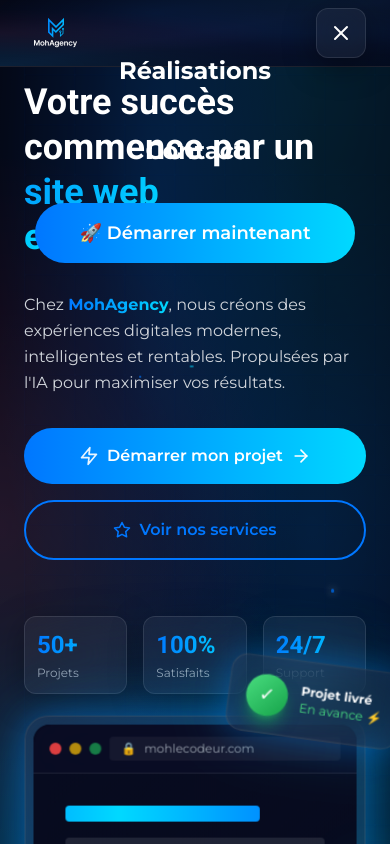
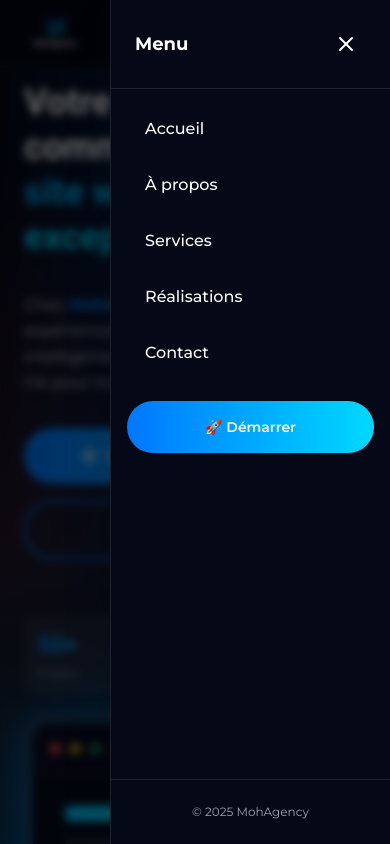
Before and after one commit to MohLeCodeur/Moh-Portfolio, a React (Vite) app: page / in a window 390 px wide. Both pictures are taken after a click on the button "Toggle menu". Shown: the top 844 px of the page. Built offline with nearby package versions, Linux system fonts and the light colour scheme.

Commit message:
perf: optimisation drastique des animations et scroll

```diff
--- a/src/components/Header.jsx
+++ b/src/components/Header.jsx
@@ -35,20 +35,17 @@
   ]
 
   return (
-    <motion.header
-      initial={{ y: -100 }}
-      animate={{ y: 0 }}
-      transition={{ duration: 0.5 }}
+    <>
+    <header
       className={`fixed top-0 left-0 right-0 z-50 transition-all duration-300 ${
         isScrolled ? 'bg-darker/98 shadow-2xl' : 'bg-darker/95'
       } backdrop-blur-xl border-b border-white/10 py-2`}
     >
       <div className="container mx-auto px-6 flex items-center justify-between">
         {/* Logo */}
-        <motion.a
+        <a
           href="#accueil"
-          whileHover={{ scale: 1.05 }}
-          className="flex items-center -my-2 z-50"
+          className="flex items-center -my-2 z-50 hover:opacity-90 transition-opacity"
           onClick={() => setIsMobileMenuOpen(false)}
         >
           <img
@@ -56,95 +53,111 @@
             alt="MohAgency Logo"
             className="h-16 md:h-24 w-auto object-contain"
           />
-        </motion.a>
+        </a>
 
         {/* Desktop Menu */}
         <nav className="hidden md:flex items-center space-x-8">
           {menuItems.map((item, index) => (
-            <motion.a
+            <a
               key={index}
               href={item.href}
-              whileHover={{ scale: 1.1, y: -2 }}
               className="font-medium text-white hover:text-gradient-static transition-all relative group"
             >
               {item.name}
               <span className="absolute -bottom-1 left-0 w-0 h-0.5 bg-gradient-to-r from-primary to-secondary group-hover:w-full transition-all duration-300"></span>
-            </motion.a>
+            </a>
           ))}
         </nav>
 
         {/* CTA Button */}
-        <motion.a
+        <a
           href="#contact"
-          whileHover={{ scale: 1.08, y: -2 }}
-          whileTap={{ scale: 0.95 }}
-          className="hidden md:block btn-primary"
+          className="hidden md:block btn-primary hover:scale-105 transition-transform"
         >
           🚀 Démarrer maintenant
-        </motion.a>
+        </a>
 
         {/* Mobile Menu Button */}
-        <motion.button
+        <button
           onClick={() => setIsMobileMenuOpen(!isMobileMenuOpen)}
-          whileTap={{ scale: 0.9 }}
-          className="md:hidden text-white glass p-3 rounded-xl z-50 relative hover:bg-primary/20 transition-colors"
+          className="md:hidden text-white glass p-3 rounded-xl z-[60] relative hover:bg-primary/20 transition-all active:scale-90"
+          aria-label="Toggle menu"
         >
           {isMobileMenuOpen ? <X size={24} /> : <Menu size={24} />}
-        </motion.button>
+        </button>
+      </div>
+    </header>
+
+      {/* Mobile Menu - Slide from Right */}
+      <AnimatePresence>
+        {isMobileMenuOpen && (
+          <>
+            {/* Backdrop */}
+            <motion.div
+              initial={{ opacity: 0 }}
+              animate={{ opacity: 1 }}
+              exit={{ opacity: 0 }}
+              transition={{ duration: 0.3 }}
+              className="md:hidden fixed inset-0 bg-black/60 backdrop-blur-sm z-[55]"
+              onClick={() => setIsMobileMenuOpen(false)}
+            />
+
+            {/* Menu Panel */}
+            <motion.div
+              initial={{ x: '100%' }}
+              animate={{ x: 0 }}
+              exit={{ x: '100%' }}
+              transition={{ type: 'tween', duration: 0.3, ease: 'easeInOut' }}
+              className="md:hidden fixed top-0 right-0 bottom-0 w-[280px] bg-darker border-l border-white/10 z-[60] shadow-2xl"
+            >
+              {/* Header with Close Button */}
+              <div className="flex items-center justify-between p-6 border-b border-white/10">
+                <span className="text-white font-bold text-lg">Menu</span>
+                <button
+                  onClick={() => setIsMobileMenuOpen(false)}
+                  className="text-white hover:bg-white/10 p-2 rounded-lg transition-colors"
+                  aria-label="Close menu"
+                >
+                  <X size={24} />
+                </button>
               </div>
 
-      {/* Mobile Menu - Full Screen Overlay */}
-      <AnimatePresence>
-        {isMobileMenuOpen && (
-          <motion.div
-            initial={{ opacity: 0, x: '100%' }}
-            animate={{ opacity: 1, x: 0 }}
-            exit={{ opacity: 0, x: '100%' }}
-            transition={{ type: 'spring', damping: 25, stiffness: 200 }}
-            className="md:hidden fixed inset-0 bg-gradient-to-br from-darker via-dark to-darker z-40 flex items-center justify-center"
-          >
-            {/* Animated Background */}
-            <div className="absolute inset-0 mesh-bg opacity-30"></div>
-
-            <nav className="relative z-10 flex flex-col items-center justify-center space-y-6 px-8 w-full">
+              {/* Navigation Links */}
+              <nav className="flex flex-col p-4 space-y-2">
                 {menuItems.map((item, index) => (
-                <motion.a
+                  <a
                     key={index}
                     href={item.href}
                     onClick={() => setIsMobileMenuOpen(false)}
-                  initial={{ opacity: 0, x: 50 }}
-                  animate={{ opacity: 1, x: 0 }}
-                  transition={{ delay: index * 0.1 }}
-                  whileHover={{ scale: 1.1, x: 10 }}
-                  whileTap={{ scale: 0.95 }}
-                  className="text-white text-2xl font-bold hover:text-gradient transition-all relative group w-full text-center py-3"
+                    className="text-white text-base font-medium py-3 px-4 rounded-lg hover:bg-white/5 active:bg-white/10 transition-all border-l-2 border-transparent hover:border-primary"
                   >
-                  <span className="relative z-10">{item.name}</span>
-                  <motion.div
-                    className="absolute inset-0 bg-white/5 rounded-xl -z-10"
-                    initial={{ scale: 0 }}
-                    whileHover={{ scale: 1 }}
-                    transition={{ duration: 0.2 }}
-                  />
-                </motion.a>
+                    {item.name}
+                  </a>
                 ))}
-              <motion.a
+
+                {/* CTA Button */}
+                <div className="pt-4">
+                  <a
                     href="#contact"
                     onClick={() => setIsMobileMenuOpen(false)}
-                initial={{ opacity: 0, y: 20 }}
-                animate={{ opacity: 1, y: 0 }}
-                transition={{ delay: menuItems.length * 0.1 }}
-                whileHover={{ scale: 1.05, y: -3 }}
-                whileTap={{ scale: 0.95 }}
-                className="btn-primary text-center text-lg px-8 py-4 mt-4 w-full max-w-xs"
+                    className="btn-primary text-center text-sm px-6 py-3 w-full block"
                   >
-                🚀 Démarrer maintenant
-              </motion.a>
+                    🚀 Démarrer
+                  </a>
+                </div>
               </nav>
+
+              {/* Footer - Social Links (optional) */}
+              <div className="absolute bottom-0 left-0 right-0 p-6 border-t border-white/10">
+                <p className="text-gray-400 text-xs text-center">
+                  © 2025 MohAgency
+                </p>
+              </div>
             </motion.div>
+          </>
         )}
       </AnimatePresence>
-    </motion.header>
+    </>
   )
 }
 
```
Lines whose indentation alone changed are shown as unchanged.
